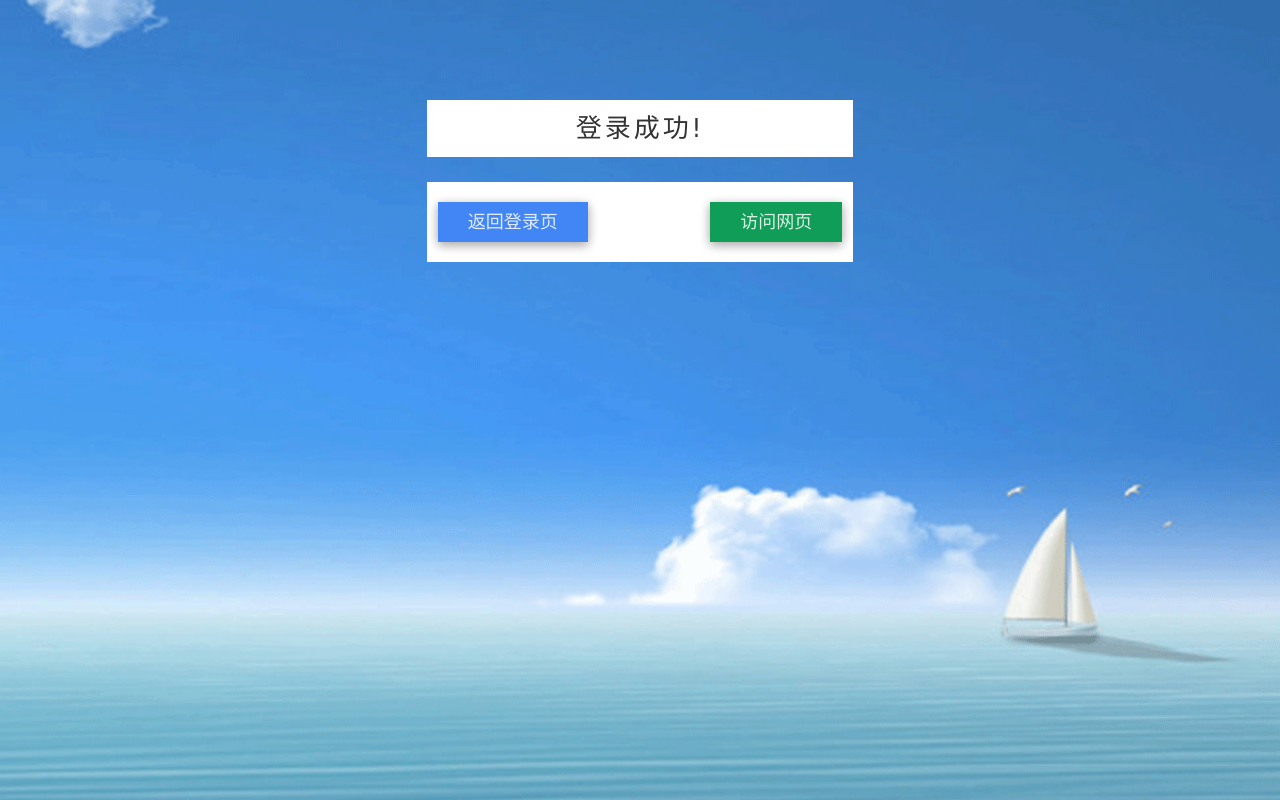
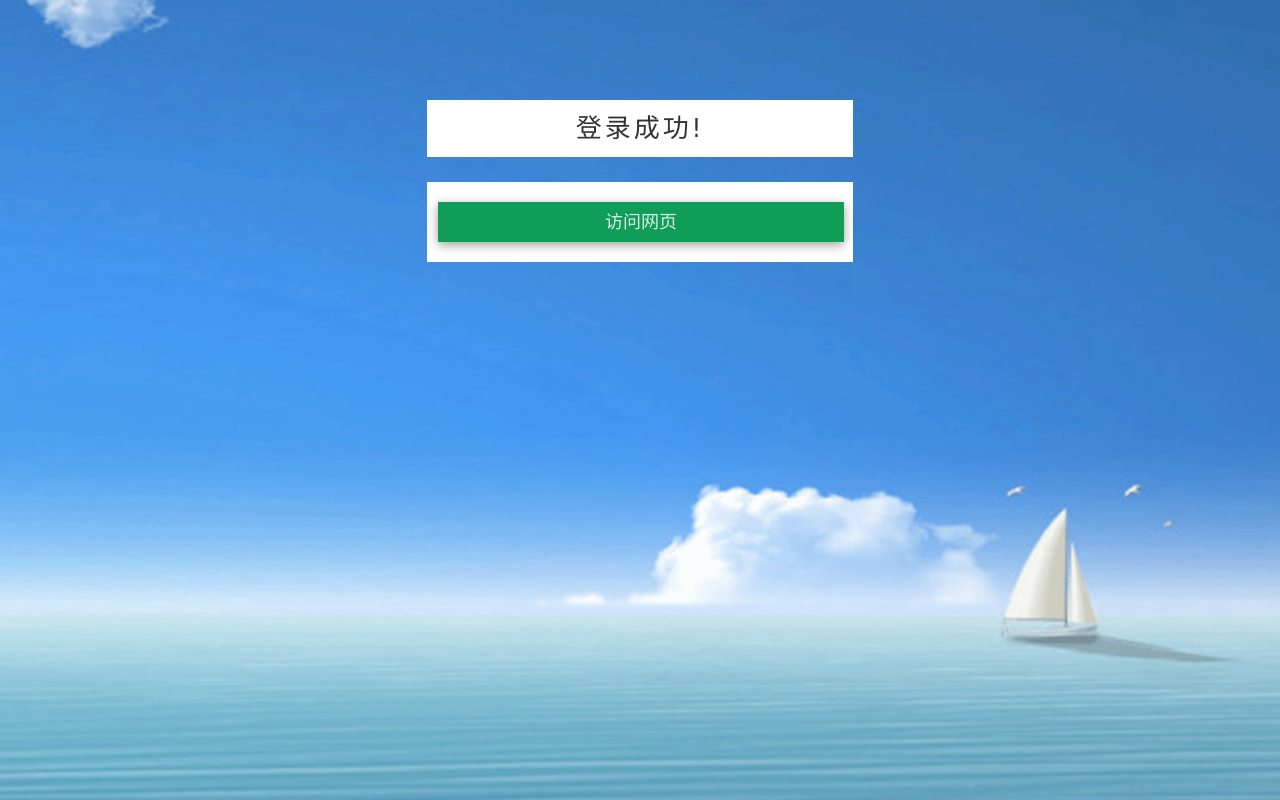
Before and after one commit to inhandnet/rainbow-login-portal, a website: page sub/success.html in a window 1280 px wide. Drawn offline with Linux system fonts and the light colour scheme.

Commit message:
修改登录成功页

```diff
--- a/sub/success.html
+++ b/sub/success.html
@@ -21,11 +21,11 @@
         <div class="row" style="margin-top: 25px">
             <div class="col-lg-offset-5 col-lg-5 col-md-offset-4 col-md-7 col-sm-offset-3 col-sm-9 col-xs-offset-1 col-xs-13 div_box_shadow">
                 <div class="row">
-                    <div class="col-lg-8 col-sm-8 col-xs-7">
-                        <a href="http://wifi.go/login_page/index.html" class='btn btn-primary btn-raised btn-lg padding_self'>返回登录页</a>
-                    </div>
-                    <div class="col-lg-7 col-sm-7 col-xs-8 text-right">
-                        <a href="http://www.baidu.com" class='btn btn-success btn-raised btn-lg padding_self'>访问网页</a>
+                    <!--<div class="col-lg-8 col-sm-8 col-xs-7">-->
+                        <!--<a href="http://wifi.go/login_page/index.html" class='btn btn-primary btn-raised btn-lg padding_self'>返回登录页</a>-->
+                    <!--</div>-->
+                    <div class="col-lg-15 col-sm-15 col-xs-15 text-right">
+                        <a style="width:100%" href="http://www.baidu.com" class='btn btn-success btn-raised btn-lg padding_self'>访问网页</a>
                     </div>
                 </div>
             </div>
```
